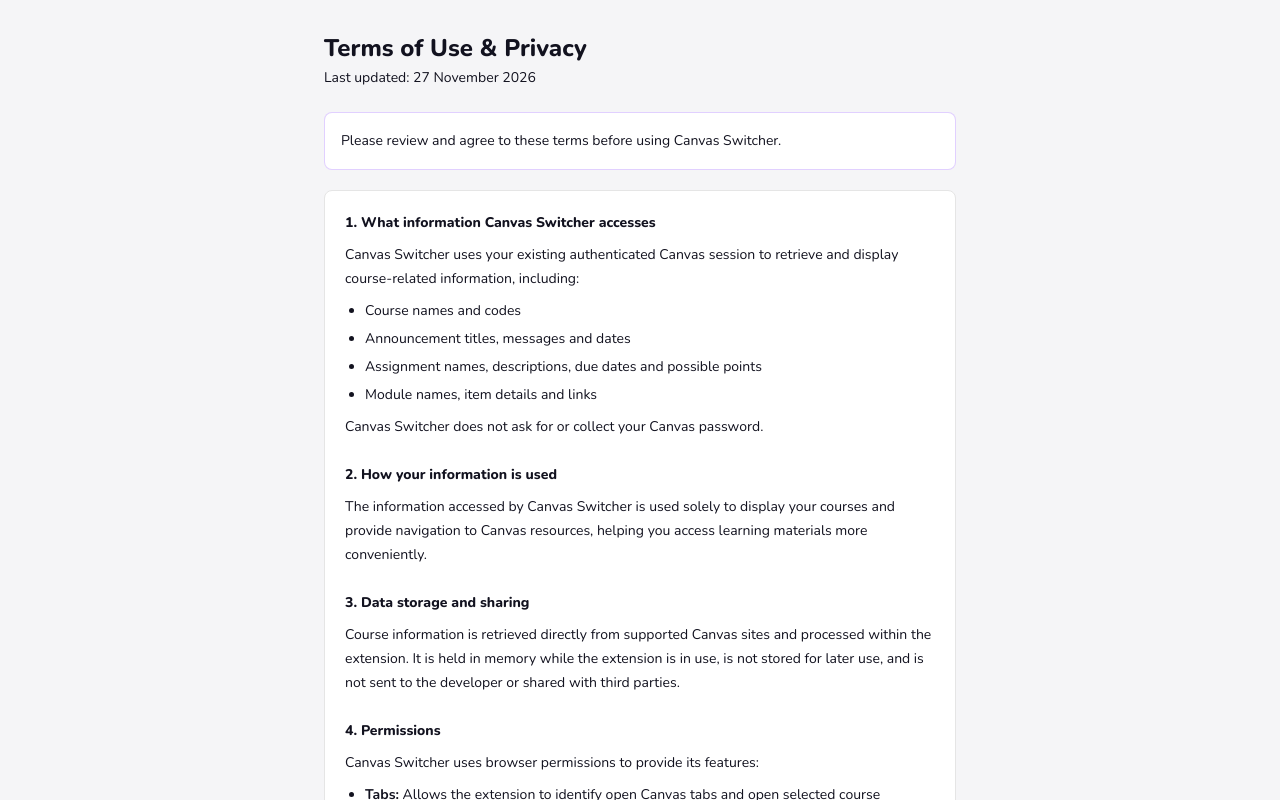
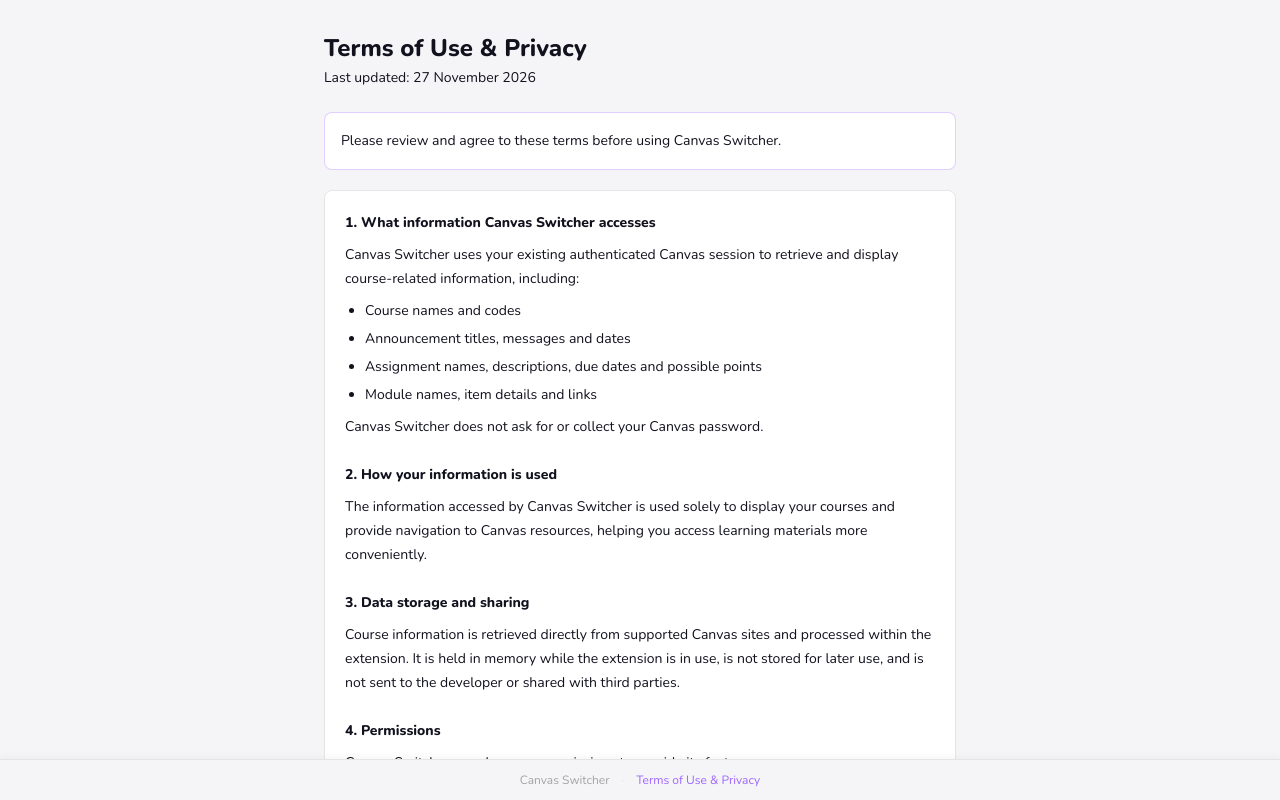
Before and after one commit to PhanHoangKhang/Canvas-Switcher, a React (Vite) app: page / in a window 1280 px wide. Shown: the top 800 px of the page. Built offline with nearby package versions, Linux system fonts and the light colour scheme.

Commit message:
fix: adjust footer positioning and padding for better layout

```diff
--- a/src/App.tsx
+++ b/src/App.tsx
@@ -223,7 +223,7 @@ export default function App() {
   }
 
   return (
-    <div className="relative min-h-screen bg-background text-text-primary">
+    <div className="relative min-h-screen bg-background pb-14 text-text-primary">
       {hasAcceptedTerms && !showTerms && <div className="absolute right-3 top-3 z-50">
         <RefreshButton
           onClick={refreshCanvasSession}
@@ -249,7 +249,9 @@ export default function App() {
           onToggleCourse={toggleCourse}
         />
       )}
-      <footer className="border-t border-border px-4 py-3 text-center text-xs text-text-secondary">
+      <footer className="fixed inset-x-0 bottom-0 z-40 flex items-center justify-center gap-3 border-t border-border bg-background px-4 py-3 text-xs text-text-secondary shadow-[0_-2px_8px_rgba(0,0,0,0.04)]">
+        <span className="text-text-muted">Canvas Switcher</span>
+        <span aria-hidden="true" className="text-border">·</span>
         <button
           type="button"
           className="font-semibold text-accent underline-offset-4 hover:underline"
--- a/src/pages/HomePage.tsx
+++ b/src/pages/HomePage.tsx
@@ -48,7 +48,7 @@ export default function HomePage({
   };
 
   return (
-    <div className="min-h-screen bg-background p-4">
+    <div className="min-h-screen bg-background p-4 pb-20">
       <header className="mb-6">
         <div className="flex items-center gap-3">
           <img src={logo} alt="Canvas Switcher logo" className="h-10 w-10 object-contain" />
@@ -169,10 +169,6 @@ export default function HomePage({
           })}
         </div>
       )}
-
-      <footer className="mt-6 border-t border-border pt-4">
-        <p className="text-center text-xs text-text-muted">Canvas Switcher</p>
-      </footer>
     </div>
   );
 }
```
